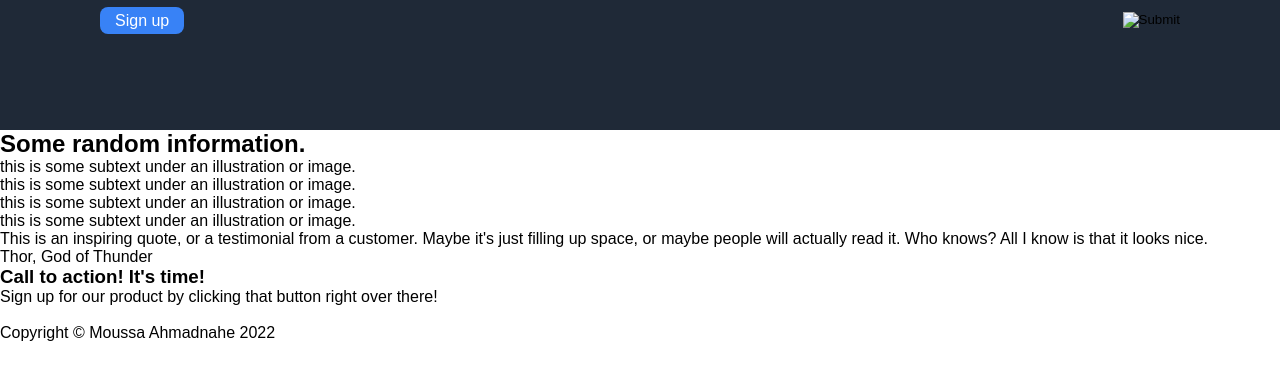
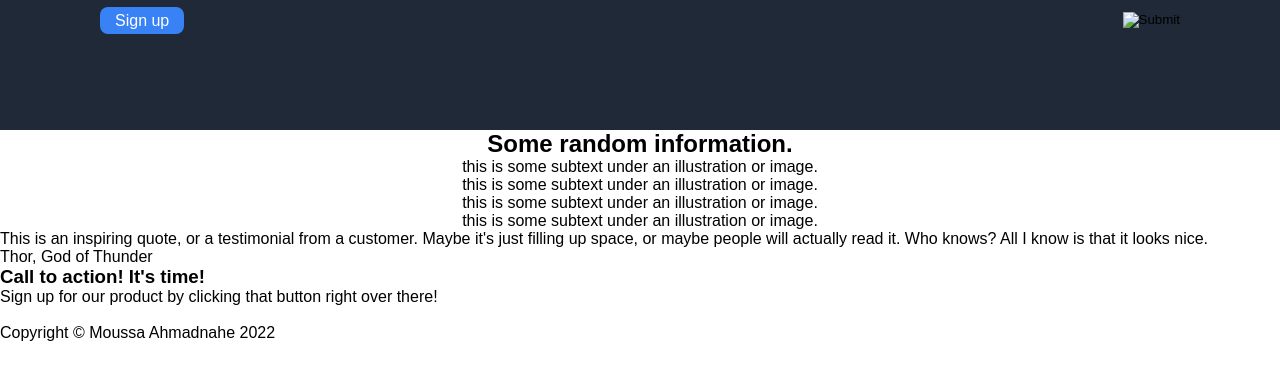
Before and after one commit to moussaahmadnahe1/newproject, a plain HTML site: page index.html in a window 1280 px wide. Shown: the part 268-648 px from the top of the page. Drawn offline with Linux system fonts and the light colour scheme.

Commit message:
center the content

```diff
--- a/css/style.css
+++ b/css/style.css
@@ -50,3 +50,7 @@ a {
     text-decoration: none;
     color: #fff;
 }
+
+.c-imgs {
+    text-align: center;
+}
--- a/index.html
+++ b/index.html
@@ -24,8 +24,8 @@
             </div>
         </div>
         <div class="content">
-            <h2>Some random information.</h2>
             <div class="c-imgs">
+                <h2>Some random information.</h2>
                 <div>
                     <div class="c-img-1"></div>
                     <p>this is some subtext under an illustration or image.</p>
```
